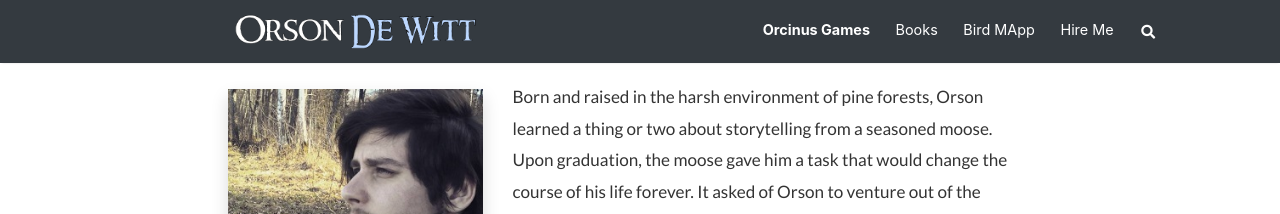
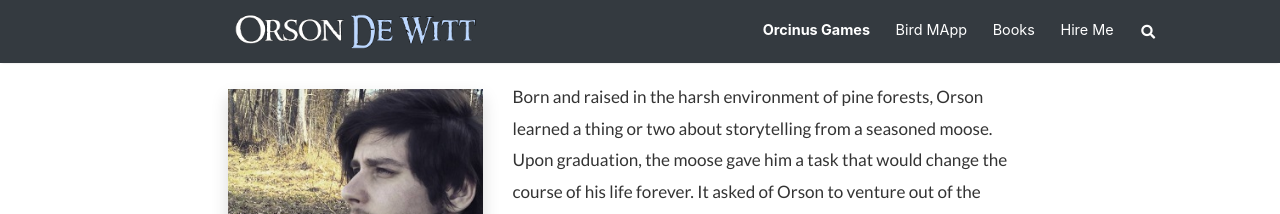
Before and after one commit to OrsonDWitt/OrsonDWitt.github.io, a Jekyll site: the page built from _pages/about.md, in a window 1280 px wide. Shown: the top 214 px of the page. Built offline with Jekyll 4.4.1, drawn with Linux system fonts in a browser that asks for light colours; nearby versions of some CDN libraries.

Commit message:
Update default.html

```diff
--- a/_layouts/default.html
+++ b/_layouts/default.html
@@ -52,14 +52,14 @@
                 <b><a class="nav-link" href="{{ site.games }}" title="Games made by Orson">Orcinus Games</a></b>
                 </li>
 
+		<li class="nav-item">
+                <a class="nav-link" href="{{ site.baseurl }}/birdmapp">Bird MApp</a>
+                </li>
+
                 <li class="nav-item">
 				    {% if page.url == "/about" %}
                 <a class="nav-link" href="{{ site.baseurl }}/">Books</a>
 			{% endif %}
-                </li>
-
-		<li class="nav-item">
-                <a class="nav-link" href="{{ site.baseurl }}/birdmapp">Bird MApp</a>
                 </li>
 
 		<li class="nav-item">
```
